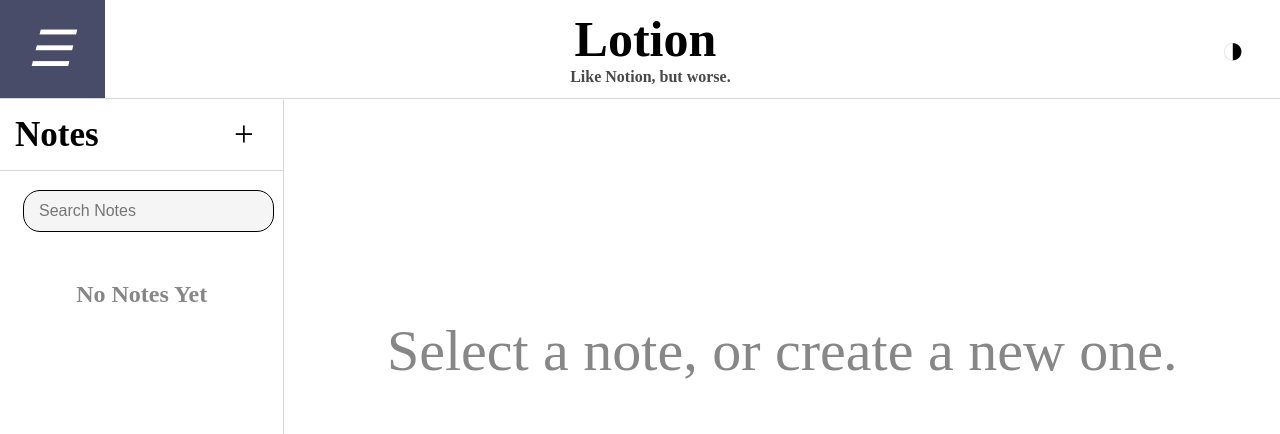
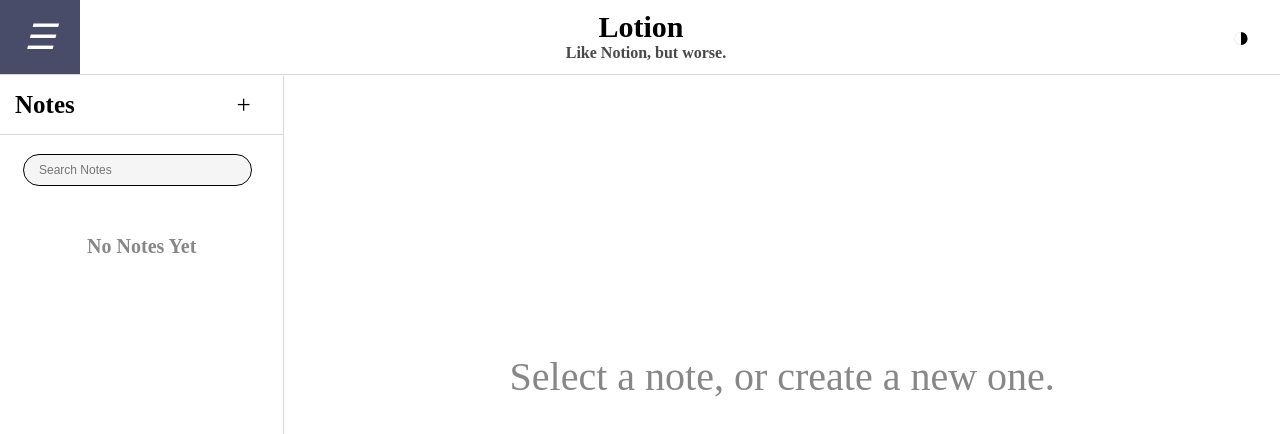
Before and after one commit to Domgartner/lotion, a React (Create React App) app: page /notes in a window 1280 px wide. Shown: the top 434 px of the page. Built offline with nearby package versions, Linux system fonts and the light colour scheme.

Commit message:
Css made on 75% zoom. Fixed for 100% zoom

```diff
--- a/src/Body.js
+++ b/src/Body.js
@@ -112,7 +112,7 @@
                 ['clean']
                 ],}}
             formats={[    "header",    "bold",    "italic",    "underline",    "strike",    "link", "color",  "list",    "bullet",    "clean",  ]}
-            style={{ fontSize: "25px", width: isNotesListVisible ? "76vw" : "inherit"}}/>
+            style={{ fontSize: "25px", width: isNotesListVisible ? "76vw" : "100vw"}}/>
       ):(
        <div className="save-text" dangerouslySetInnerHTML={{__html: activeNote.formattedBody}}></div>
       )}
--- a/src/index.css
+++ b/src/index.css
@@ -18,6 +18,7 @@
   height: 100%;
   margin: 0;
 }
+
 #head-area {
   display: grid;
   position: fixed;
@@ -30,9 +31,9 @@
   display: flex;
   justify-content: flex-end;
   align-items: center;
-  padding-right: 35px;
-  font-size: 40px;
-  padding-left: 25px;
+  padding-right: 30px;
+  font-size: 30px;
+  padding-left: 20px;
 }
 html.dark-mode {
   background-color: rgb(24, 24, 24);
@@ -106,7 +107,7 @@
   padding-bottom: 12px;
 }
 .main-title {
-  font-size: 50px;
+  font-size: 30px;
   margin: 0 10px 0 0;
 }
 .minor-title {
@@ -117,10 +118,10 @@
   height: 100%;
 }
 .menu-icon {
-  font-size: 50px;
+  font-size: 35px;
   padding-left: 5px;
-  padding-right: 10px;
-  width: 90px;
+  padding-right: 5px;
+  width: 70px;
   height: 100%;
   display: flex;
   align-items: center;
@@ -132,7 +133,7 @@
   color: white;
 }
 .main-body {
-  padding-top: 100px;;
+  padding-top: 76px;;
   display: grid;
   grid-template-columns: 1fr 3.5fr;
   height: 100vh;
@@ -144,6 +145,7 @@
   height: 100vh;
   width: 100vw;
 }
+
 .notes-list-cont {
   border-right: 1px solid rgb(215, 215, 215);
   height: 100%;
@@ -179,30 +181,22 @@
   color: white;
 }
 .notes-head h2, .notes-head i {
-  font-size: 35px;
+  font-size: 25px;
 }
 #no-notes {
   margin-top: 30px;
-  font-size: 24px;
+  font-size: 20px;
   text-align: center;
   color: rgb(135, 135, 135);
 }
 #results-found {
-  margin-top: 30px;
-  font-size: 24px;
+  margin-top: 15px;
+  font-size: 20px;
   text-align: center;
   color: rgb(135, 135, 135);
   margin-bottom: 10px;
 }
-#default-body {
-  display: flex;
-  align-items: center;
-  margin-top: 500px;
-  justify-content: center;
-  font-size: 42px;
-  text-align: center;
-  color: rgb(135, 135, 135);
-}
+
 .note-edit-area {
   display: grid;
   grid-template-rows: 60px auto;
@@ -212,66 +206,71 @@
   display: flex;
   justify-content: space-between;
   align-items: center;
-  padding: 55px 0;
+  padding: 45px 0;
+  max-width: 1512px;
   border-bottom: 1px solid rgb(240, 240, 240);
 }
 .note-edit-body {
   grid-row-start: 2;
-  margin-top: 51px;
+  margin-top: 40px;
   width: 100%;
 }
 .save-text {
-  font-size: 25px;
+  font-size: 18px;
   margin-top: 20px;
   margin-left: 40px;
+  margin-right: 20px;
   overflow-y: scroll;
   max-height: 900px;
 }
 .view-title {
-  font-size: 35px;
+  font-size: 25px;
   font-weight: 900;
   margin-left: 40px;
 }
 .view-date {
-  font-size: 20px;
+  font-size: 15px;
   margin-left: 40px;
 }
 .note-date {
   padding-left: 10px;
   color: rgb(139, 139, 139);
   font-family: 'Courier New', Courier, monospace;
-  font-size: 15px;
+  font-size: 10px;
 }
 .ql-toolbar {
   border: none !important;
   outline: none !important;
-  font-size: 30px;
-  width: 1565px !important;
+  font-size: 2px !important;
+  padding: none !important;
+  /* width: 1180px !important; */
   border-bottom: 3px solid rgb(221, 221, 221) !important;
-}
-.main-body.full .ql-toolbar {
-  width: 2014px !important;
+  padding-top: 0 !important;
 }
 .ql-formats {
-  font-size: 30px !important;
+  font-size: 5px !important;
 }
 .ql-container {
   border: none !important;
   outline: none !important;
-  font-size: 22px !important;
+  font-size: 16px !important;
   margin: 10px !important;
   overflow-y: scroll !important;
   max-height: 1000px;
+  /* max-width: 1500px; */
 }
 .main-body.full .ql-container {
-  width: 2000px !important;
+  /* max-width: 1000px !important; */
   overflow-y: scroll !important;
+}
+.quill {
+  width: inherit;
 }
 .note-edit-head input[type="text"] {
   border: none;
   margin-left: 40px;
   outline: none;
-  font-size: 34px;
+  font-size: 27px;
   flex: 1;
 }
 .input-container {
@@ -282,16 +281,10 @@
   border: none;
   font-family:'Courier New', Courier, monospace;
   outline: none;
-  font-size: 22px;
+  font-size: 18px;
   margin-left: 40px;
 }
-textarea{
-  border: none;
-  outline: none;
-  font-size: 32px;
-  width: 100%;
-  text-align: start;
-}
+
 .note-edit-head h3 {
   display: inline-block;
   width: 50px;
@@ -300,32 +293,32 @@
   text-align: center;
 }
 #save {
-  padding: 10px;
-  padding-right: 30px;
+  /* padding: 10px; */
+  padding-right: 25px;
   margin-left: 15px;
 }
 #delete {
-  padding-left: 30px;
-  margin-left: 15px;
+  padding-left: 28px;
+  /* margin-left: 15px; */
   margin-right: 20px;
-  padding: 10px;
+  /* padding: 10px; */
 }
 .save-delete {
   display: flex;
   align-items: flex-end;
 }
 #save, #delete {
-  font-size: 24px;
+  font-size: 20px;
 }
 #default-body {
   display: flex;
   align-items: center;
   justify-content: center;
-  font-size: 58px;
+  font-size: 40px;
   text-align: center;
   color: rgb(135, 135, 135);
   position: relative;
-  top: -400px;
+  top: -100px;
 }
 .save-btn:hover {
   background-color: rgb(72, 76, 104);
@@ -340,7 +333,7 @@
 .note {
   border-bottom: 1px solid rgb(215, 215, 215);
   border-top: 1px solid rgb(215, 215, 215);
-  height: 120px;
+  height: 100px;
 }
 .note:hover {
   background-color: rgba(218, 221, 244, 0.838);
@@ -349,15 +342,17 @@
   background-color: rgb(72, 76, 104);
 }
 .note h2 {
-  font-size: 26px;
-  padding: 10px;
+  font-size: 20px;
+  padding-left: 10px;
+  padding-top: 10px;
 }
 .note p {
   padding: 10px;
+  font-size: 12px;
   margin-left: 5px;
 }
 .search-area {
-  width: 88%;
+  width: 80%;
   border-radius: 16px;
   margin-top: 20px;
   margin-bottom: 20px;
@@ -376,8 +371,8 @@
 } */
 .search-area input {
   flex: 1;
-  height: 40px;
-  font-size: 16px;
+  height: 30px;
+  font-size: 12px;
   color: #333;
   background-color: #f5f5f5;
   border-radius: 16px;
@@ -394,5 +389,5 @@
   background-color: transparent;
   border: none;
   cursor: pointer;
-  font-size: 28px;
+  font-size: 20px;
 }
```
